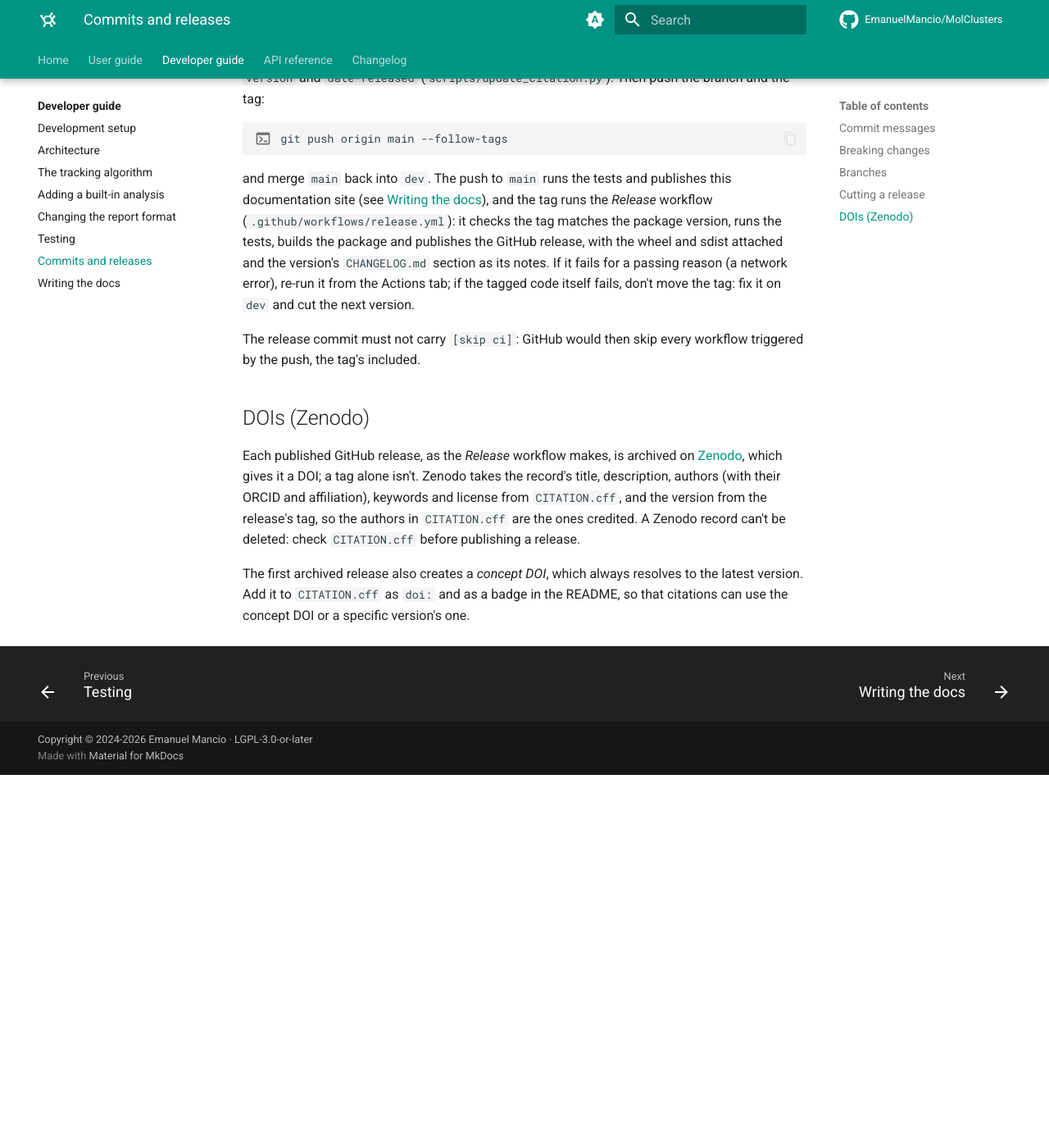
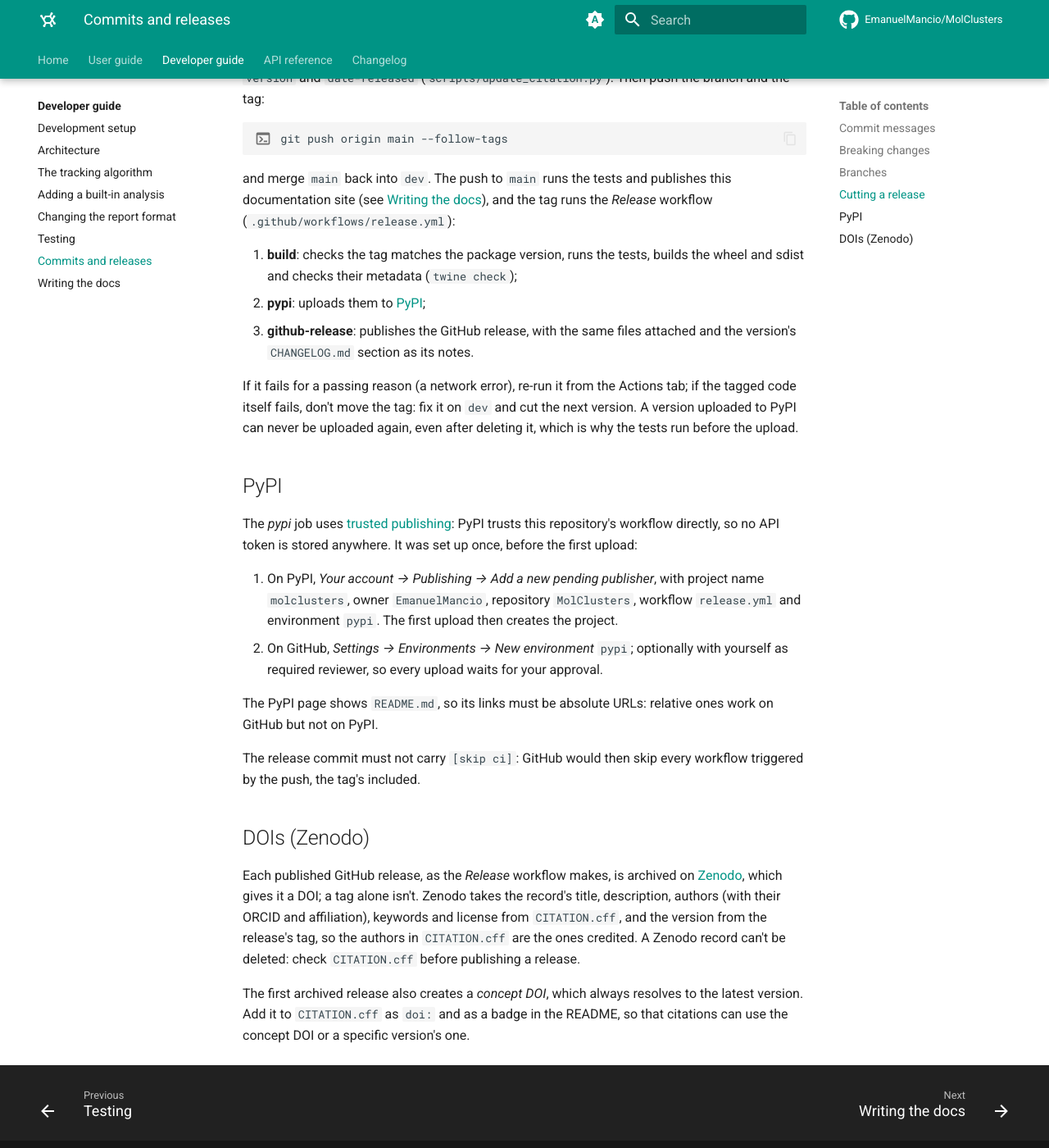
Before and after one commit to EmanuelMancio/MolClusters, an MkDocs documentation site: the page built from docs/developer-guide/releases.md, in a window 1280 px wide and 1400 px high, scrolled down 1414 px. Shown: the whole window at 82% size. Built offline with MkDocs 1.6.1 and Material for MkDocs 9.7.7, drawn with Linux system fonts in a browser that asks for light colours; comment, search, counter and statistics services are not loaded; before the commit the page ends 2359 px from its top, so only the background shows below that.

Commit message:
build(release): publish each release to PyPI
The Release workflow now builds once, uploads the wheel and sdist to PyPI
through trusted publishing (no token; the `pypi` environment), and only
then publishes the GitHub release with the same files, so a failed upload
leaves no GitHub release or Zenodo DOI behind. The build also runs
`twine check --strict`.

"Private :: Do Not Upload" goes, since PyPI refuses packages carrying it.
The README, which becomes the PyPI page, gets absolute links (relative ones
break there), a plain blockquote instead of GitHub's [!WARNING] syntax, PyPI
badges and `pip install molclusters`; the installation guide installs from
PyPI too, and the release guide covers the one-time PyPI setup.

Co-Authored-By: Claude Opus 5.5 <noreply@anthropic.com>

```diff
--- a/docs/developer-guide/releases.md
+++ b/docs/developer-guide/releases.md
@@ -65,12 +65,33 @@ git push origin main --follow-tags
 
 and merge `main` back into `dev`. The push to `main` runs the tests and publishes this
 documentation site (see [Writing the docs](docs.md)), and the tag runs the *Release*
-workflow (`.github/workflows/release.yml`): it checks the tag matches the package
-version, runs the tests, builds the package and publishes the GitHub release, with the
-wheel and sdist attached and the version's `CHANGELOG.md` section as its notes. If it
-fails for a passing reason (a network error), re-run it from the Actions tab; if the
-tagged code itself fails, don't move the tag: fix it on `dev` and cut the next
-version.
+workflow (`.github/workflows/release.yml`):
+
+1. **build**: checks the tag matches the package version, runs the tests, builds the
+   wheel and sdist and checks their metadata (`twine check`);
+2. **pypi**: uploads them to [PyPI](https://pypi.org/project/molclusters/);
+3. **github-release**: publishes the GitHub release, with the same files attached and
+   the version's `CHANGELOG.md` section as its notes.
+
+If it fails for a passing reason (a network error), re-run it from the Actions tab; if
+the tagged code itself fails, don't move the tag: fix it on `dev` and cut the next
+version. A version uploaded to PyPI can never be uploaded again, even after deleting
+it, which is why the tests run before the upload.
+
+## PyPI
+
+The *pypi* job uses [trusted publishing](https://docs.pypi.org/trusted-publishers/):
+PyPI trusts this repository's workflow directly, so no API token is stored anywhere.
+It was set up once, before the first upload:
+
+1. On PyPI, *Your account → Publishing → Add a new pending publisher*, with project
+   name `molclusters`, owner `EmanuelMancio`, repository `MolClusters`, workflow
+   `release.yml` and environment `pypi`. The first upload then creates the project.
+2. On GitHub, *Settings → Environments → New environment* `pypi`; optionally with
+   yourself as required reviewer, so every upload waits for your approval.
+
+The PyPI page shows `README.md`, so its links must be absolute URLs: relative ones
+work on GitHub but not on PyPI.
 
 The release commit must not carry `[skip ci]`: GitHub would then skip every workflow
 triggered by the push, the tag's included.
--- a/pyproject.toml
+++ b/pyproject.toml
@@ -36,7 +36,6 @@ classifiers = [
     "Programming Language :: Python :: 3.14",
     "Topic :: Scientific/Engineering :: Chemistry",
     "Topic :: Scientific/Engineering :: Physics",
-    "Private :: Do Not Upload",
 ]
 
 [project.urls]
```
Also changed, not shown: README.md (+19 -11 lines), docs/user-guide/installation.md (+12 -8 lines), 1 other file.
